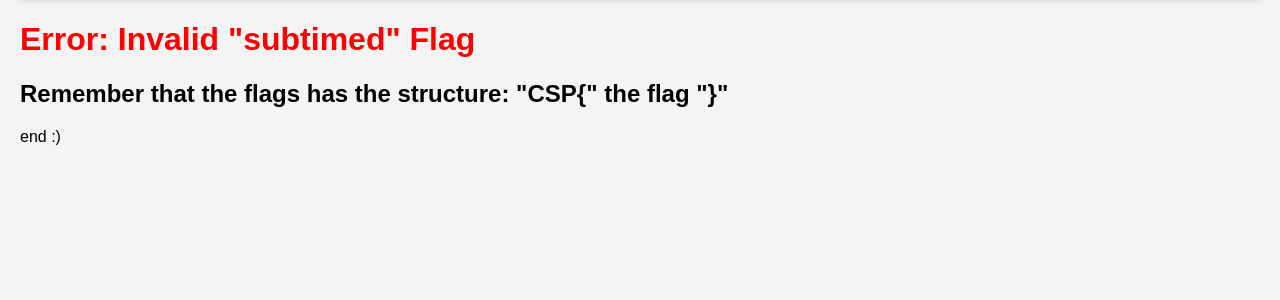
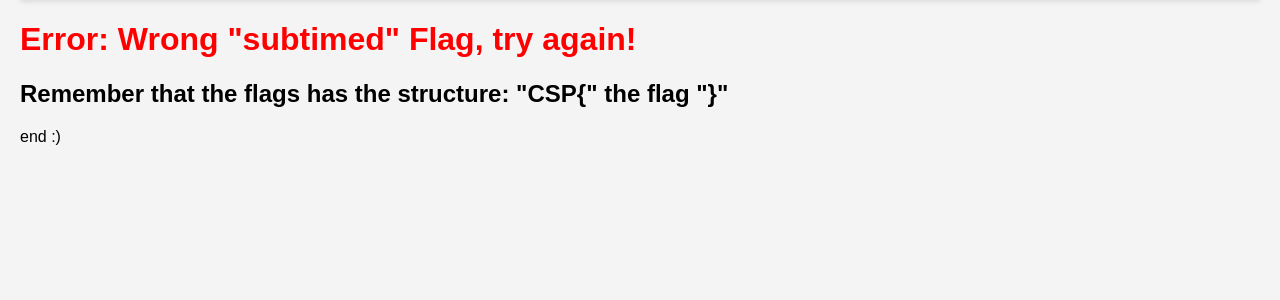
Before and after one commit to liloussvmv/Playground_BE, a Flask app: template templates/results.html in a window 1280 px wide. Shown: the part 90-390 px from the top of the page. Run offline with Flask 3, Linux system fonts and the light colour scheme; the template is opened without the code that fills it, so the values that code supplies are empty.

Commit message:
Result html try again

```diff
--- a/templates/results.html
+++ b/templates/results.html
@@ -10,9 +10,9 @@ Welcome,
 
 
 {% if condition %}
-<h1 style="color:green;">Congrats you finished a challenge, keep going.</h1>
+<h1 style="color:green;">Congrats you finished a challenge, keep going!</h1>
 {% else %}
-<h1 style="color:red;">Error: Invalid "subtimed" Flag</h1>
+<h1 style="color:red;">Error: Wrong "subtimed" Flag, try again!</h1>
 <h2>Remember that the flags has the structure: "CSP{" the flag "}"</h2>
 {% endif %}
 
```
